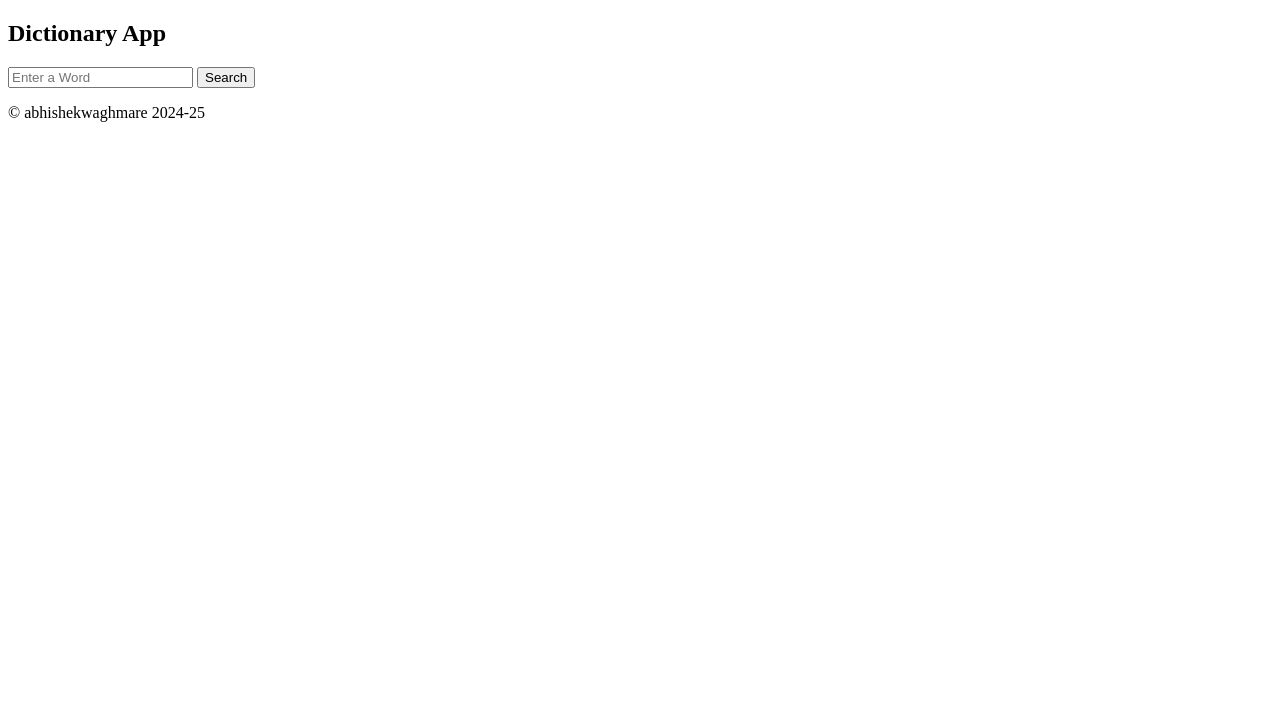
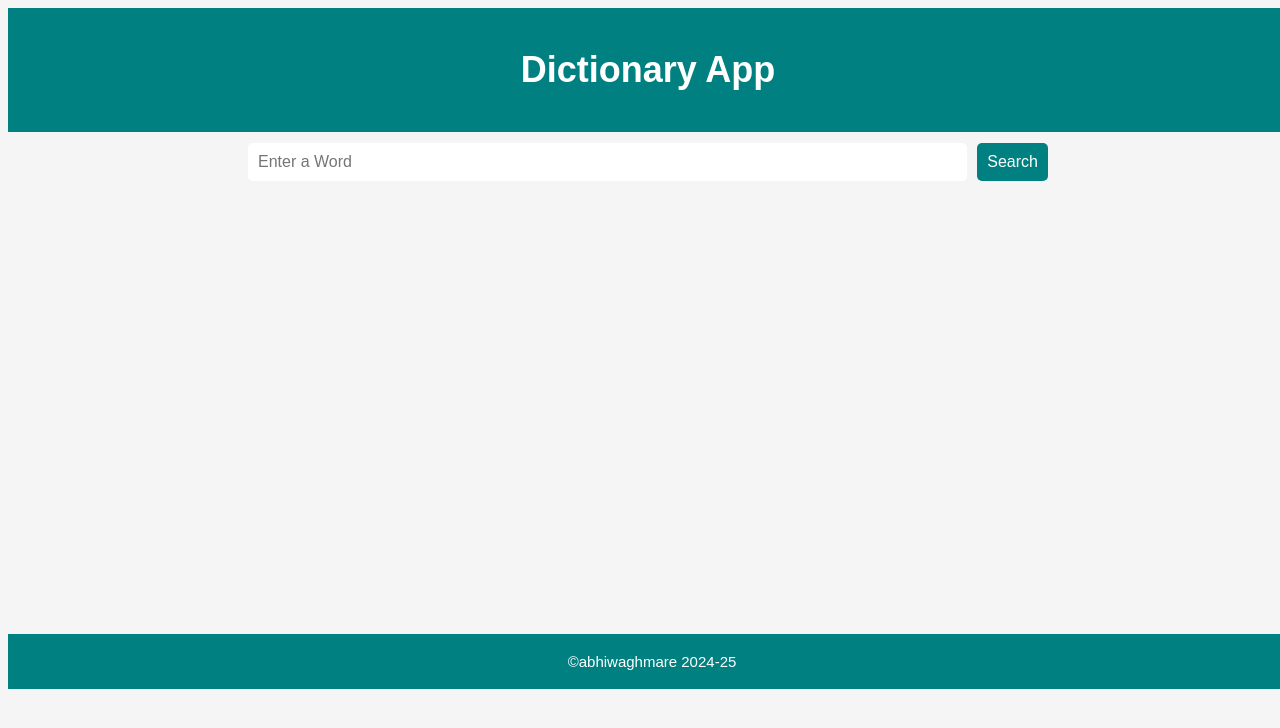
Before and after one commit to abhishekwaghmare01/Dictionary-App, a plain HTML site: page index.html in a window 1280 px wide. Drawn offline with Linux system fonts and the light colour scheme.

Commit message:
Add CSS File and Style

```diff
--- a/index.html
+++ b/index.html
@@ -4,6 +4,7 @@
 <head>
     <meta charset="UTF-8">
     <meta name="viewport" content="width=device-width, initial-scale=1.0">
+    <link rel="stylesheet" href="style.css">
     <title>Dictionary App</title>
 </head>
 
@@ -16,11 +17,11 @@
     <main>
         <form action="">
             <input type="text" placeholder="Enter a Word">
-            <button>Search</button>
+            <button type="submit">Search</button>
         </form>
         <div class="result"></div>
     </main>
-    <footer><p>&copy; abhishekwaghmare 2024-25</p></footer>
+    <footer><p>&copy;abhiwaghmare 2024-25</p></footer>
 </body>
 
 </html>
--- a/style.css
+++ b/style.css
@@ -0,0 +1,61 @@
+:root{
+    --primary-color:#008080;
+    --bcg-color:#f5f5f5;
+    --padding:11px;
+    --text-color:#fff;
+    --border-radius:5px;
+}
+.{
+    margin:0;
+    padding:0;
+    box-sizing: border-box;
+}
+body{
+    font-family: Arial, sans-serif;
+    background-color: var(--bcg-color) ;
+    width: 100vw;
+}
+header{
+    background-color: var(--primary-color);
+    padding: var(--padding);
+    color:var(--text-color);
+    text-align:center;
+
+}
+header h1{
+    font-size: 36px;
+}
+main{
+    min-height: 60vh;
+    padding: var(--padding);
+    max-width:800px;
+    margin: 0 auto;
+}
+main form{
+    display: flex;
+    justify-content: center;
+}
+form input[type="text"]{
+    flex-grow:1;
+}
+form input[type = "text"], button[type="submit"]{
+    border: none;
+    font-size:16px;
+    font-weight:500;
+    border-radius: var(--border-radius);
+    padding: 10px;
+}
+button[type="submit"]{
+    background-color: var(--primary-color);
+    color: var(--text-color);
+    margin-left:10px;
+}
+footer{
+    background-color: var(--primary-color);
+    color: var(--text-color);
+    padding: 4px;
+    text-align:center;
+    font-size: 15px;
+    position: fixed;
+    width:100%;
+}
```
